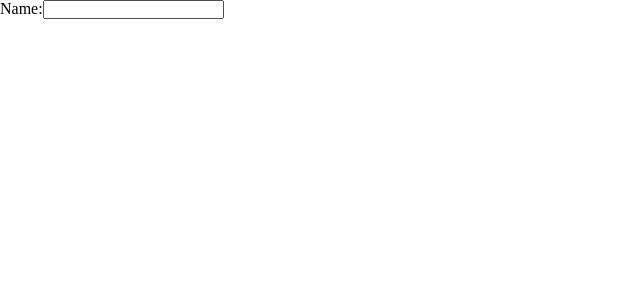
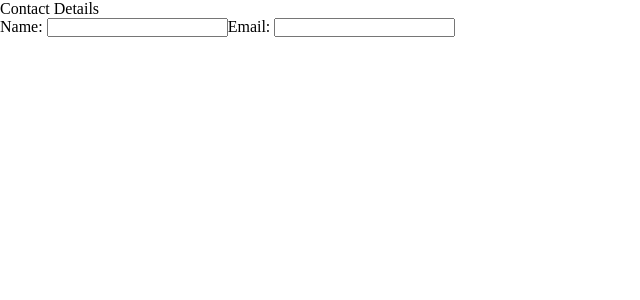
Before and after one commit to RichardGabelman/cv-application, a React (Vite) app: page / in a window 1280 px wide. Shown: the top 300 px of the page, without its empty margins (0-640 px from the left). Built offline with nearby package versions, Linux system fonts and the light colour scheme.

Commit message:
Add email input label and component

```diff
--- a/src/components/Contact.jsx
+++ b/src/components/Contact.jsx
@@ -12,7 +12,9 @@ function Contact() {
   return (
     <>
       <form>
-        <label htmlFor="name">Name:</label>
+        <legend>Contact Details</legend>
+
+        <label htmlFor="name">Name: </label>
         <input
           type="text"
           id="name"
@@ -20,6 +22,15 @@ function Contact() {
           value={name}
           onChange={(event) => setName(event.target.value)}
         />
+
+        <label htmlFor="email">Email: </label>
+        <input
+          type="email"
+          id="email"
+          name="email"
+          value={email}
+          onChange={(event) => setEmail(event.target.value)}
+        />
       </form>
     </>
   );
```
